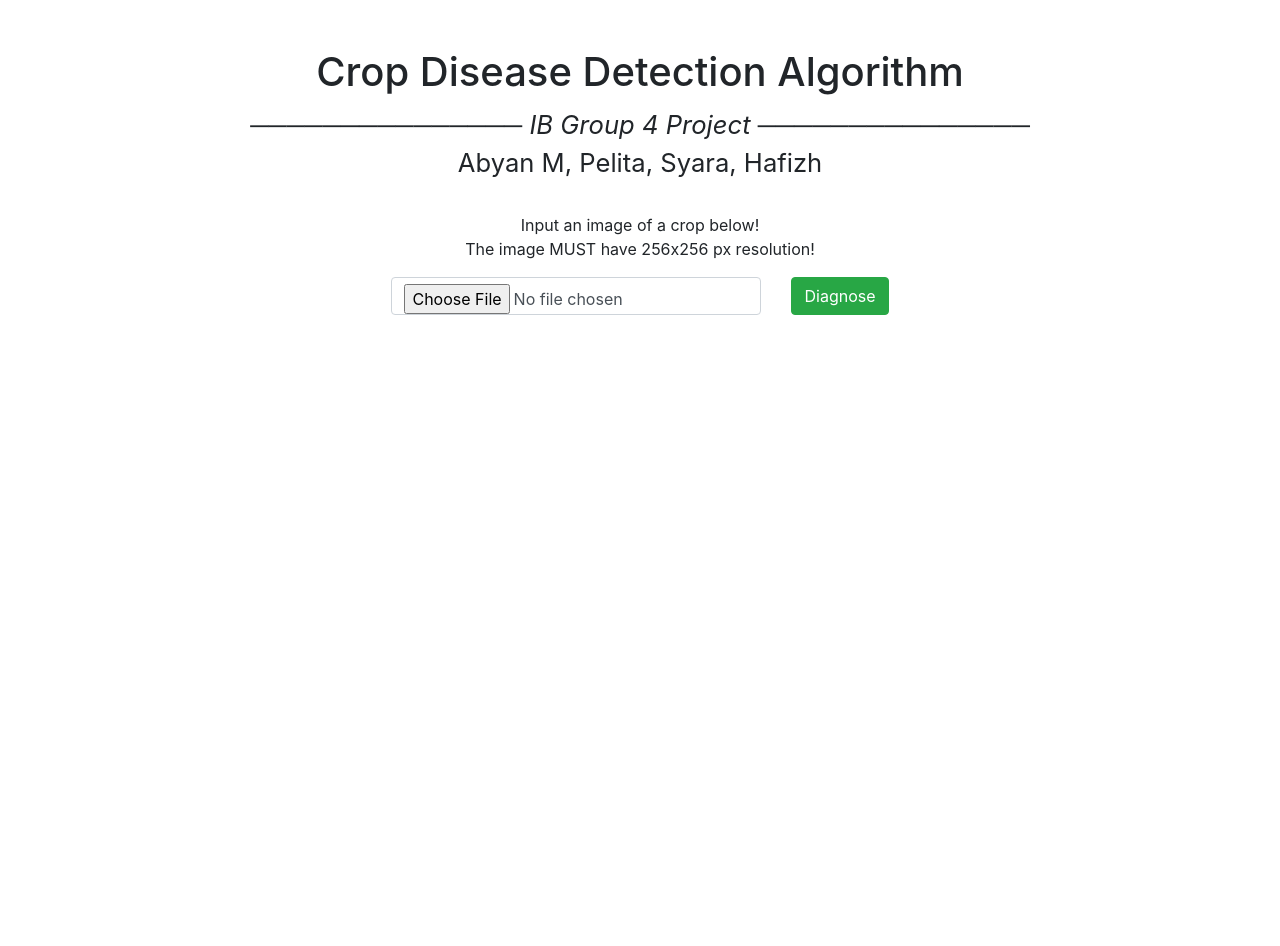
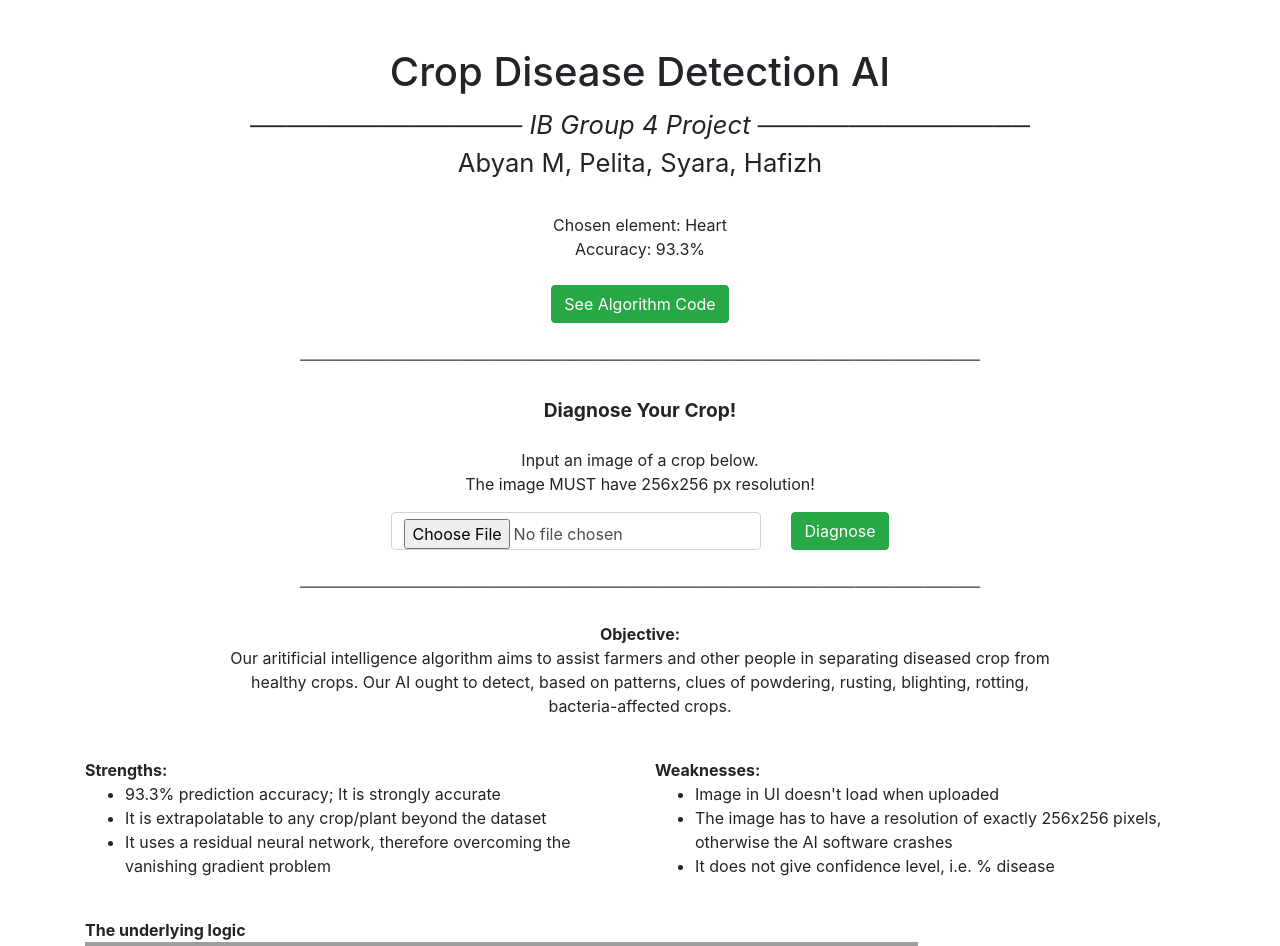
Before and after one commit to abyanmajid/cnn-model-group4project, a Flask app: page / in a window 1280 px wide. Shown: the top 946 px of the page. Before the commit the page ends 315 px from the top, so only its background shows below. Run offline with Flask 2, Linux system fonts and the light colour scheme; parts of the project's set-up code (start-up, migrations or seed data) failed here and were passed over; some libraries are stand-ins or nearby versions; grey boxes are pictures that could not be loaded.

Commit message:
Commit 2

```diff
--- a/ui/templates/index.html
+++ b/ui/templates/index.html
@@ -12,11 +12,16 @@
   </head>
   <body style="text-align: center; margin: 3rem;">
     <!-- Header -->
-    <h1>Crop Disease Detection Algorithm {{ prediction }}</h1>
+    <h1>Crop Disease Detection AI</h1>
     <h2> <small><i>─────────────── IB Group 4 Project ───────────────</i><br>Abyan M, Pelita, Syara, Hafizh</small></h2>
     <br>
     <!-- Content -->
-    <p style="margin: 0">Input an image of a crop below!</p>
+    <p style="margin-bottom: 0">Chosen element: Heart</p>
+    <p style="margin-bottom: 1.5rem;">Accuracy: 93.3%</p>
+    <p style="margin-bottom: 1.5rem;"><a href="https://github.com/abyanmajid/group4project/blob/main/model.ipynb" class="btn btn-success">See Algorithm Code</a></p>
+    ────────────────────────────────────────────────────────────<br>
+    <h4 style="margin-top:1.5rem;"><small><strong>Diagnose Your Crop!</strong></small></h4>
+    <p style="margin-top: 1.5rem; margin-bottom: 0;">Input an image of a crop below.</p>
     <p style="margin: 3">The image MUST have 256x256 px resolution!</p>
     <div class="row" style="justify-content: center;">
 
@@ -38,7 +43,7 @@
         </form>
         {% if file_url %}
             <div class="container" style="margin-top: 1.5rem;">
-                <img src="..{{ file_url }}" style="width: 256px; height: 256px;">
+                <img src="../static/black-cherry-leaf_1_1.jpg" style="width: 256px; height: 256px;">
             </div>
             <div class="container" style="margin-top: 1rem;">
                 {% if prediction == 1 %}
@@ -49,6 +54,62 @@
             </div>
         {% endif %}
     </div>
+    <p style="margin-top: 1.5rem;">
+    ────────────────────────────────────────────────────────────
+    </p>
+    <div class="container" style="text-align: center; margin-top: 1.5rem; padding-left: 10rem; padding-right: 10rem;">
+        <p>
+            <strong>Objective:</strong>
+            <br>
+            Our aritificial intelligence algorithm aims to assist farmers and other people in
+            separating diseased crop from healthy crops. Our AI ought to detect, based on patterns, clues
+            of powdering, rusting, blighting, rotting, bacteria-affected crops.
+        </p>
+    </div>
+    <div class="container" style="margin-top: 2.5rem; text-align: left;">
+        <div class="row">
+        <div class="col-lg-6 mx-auto">
+            <strong>Strengths:</strong><br>
+            <ul>
+                <li>93.3% prediction accuracy; It is strongly accurate</li>
+                <li>It is extrapolatable to any crop/plant beyond the dataset</li>
+                <li>It uses a residual neural network, therefore overcoming the vanishing gradient problem</li>
+            </ul>
+        </div>
+        <div class="col-lg-6 mx-auto">
+            <strong>Weaknesses:</strong><br>
+            <ul>
+                <li>Image in UI doesn't load when uploaded</li>
+                <li>The image has to have a resolution of exactly 256x256 pixels, otherwise the AI software crashes</li>
+                <li>It does not give confidence level, i.e. % disease</li>
+            </ul>
+        </div>
+    </div>
+    </div>
+    <div class="container" style="margin-top: 1.5rem; text-align: left;">
+        <strong>The underlying logic</strong><br>
+        <img src="https://i.ibb.co/m5XSKLg/Screenshot-2023-03-20-094632.png" style="width:75%; height: 75%;">
+        <p style="margin-top: 1.5rem; margin-bottom: 1.5rem;">
+            A tensor of an image of a crop gets feed into the algorithm as an input.
+            A tensor is just an array of numbers that make up the RGB values comprising
+            the image. Then, the image tensor gets processed through all layers until the output.
+            There are 4 convolutional layers, all of which are assigned a reLU activation function.
+            In each layer, the parameters of the AI model (e.g. w and b in f(w, b)) is attempted to be minimized through gradient
+            descent. Gradient descent is process wherein the parameters of a mathematical function is continuously decreased until
+            through partial derivatives until a local minima is reached. Until then, the parameters are passed onto the next layer
+            and the process repeats.
+        </p>
+        <img src="https://i.ibb.co/N7yk5zy/1-U-Wqy-Y5vnhx-PPVs-QBg-xg.png" alt="">
+        <p style="margin-top: 1.5rem; margin-bottom: 1.5rem;">
+            The decision to declare "diseased" or "healthy" is based based on a logistic regression with
+            range = {y | 0 ≤ y ≤ 1}, where:
+            <ul>
+                <li>y : the probability that a crop is diseased</li>
+                <li>x : all determinants of y compiled into one value</li>
+            </ul>
+            if the modelled value is less than the threshold, the AI assumes that the crop is healthy. But if it's greater than the threshold, the AI assumes diseased.
+        </p>
+    </div>
     <!-- Bootstrap Scripts -->
     <script src="https://code.jquery.com/jquery-3.3.1.slim.min.js" integrity="sha384-q8i/X+965DzO0rT7abK41JStQIAqVgRVzpbzo5smXKp4YfRvH+8abtTE1Pi6jizo" crossorigin="anonymous"></script>
     <script src="https://cdn.jsdelivr.net/npm/popper.js@1.14.7/dist/umd/popper.min.js" integrity="sha384-UO2eT0CpHqdSJQ6hJty5KVphtPhzWj9WO1clHTMGa3JDZwrnQq4sF86dIHNDz0W1" crossorigin="anonymous"></script>
```
Also changed, not shown: ui/leaf_collage.png (renamed from ui/static/leaf_collage.png), ui/static/Powdery-Mildew-Vegetables_2_3.jpg (added), ui/static/Powdery-Mildew-Vegetables_2_4.jpg (added), ui/static/Powdery-Mildew-Vegetables_2_5.jpg (added), ui/static/Powdery-Mildew-Vegetables_2_6.jpg (added), ui/static/Powdery-Mildew-Vegetables_2_7.jpg (added), ui/static/Powdery-Mildew-Vegetables_2_8.jpg (added), ui/static/black-cherry-leaf_1.jpg (added), ui/static/black-cherry-leaf_1_1.jpg (added), ui/static/black-cherry-leaf_1_2.jpg (added), 1 other file.
